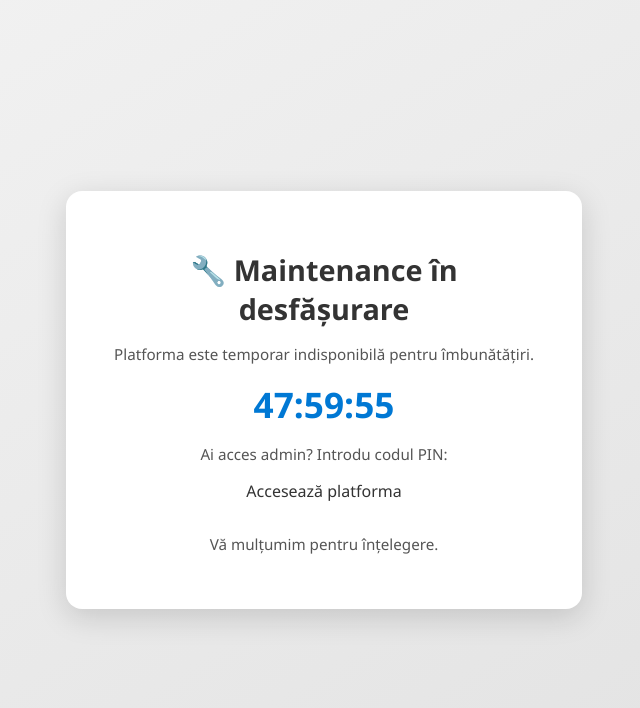
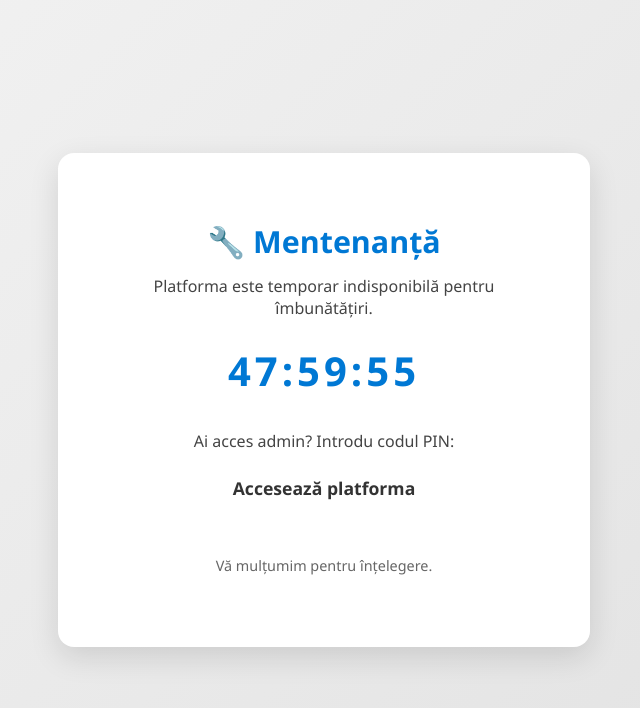
Before and after one commit to mrbogdi/crm, a plain HTML site: page index.html in a window 1280 px wide. Shown: the whole page, without its empty margins (316-956 px from the left). Drawn offline with Linux system fonts and the light colour scheme.

Commit message:
Update index.html

```diff
--- a/index.html
+++ b/index.html
@@ -9,69 +9,83 @@
     body {
       margin: 0;
       font-family: "Segoe UI", sans-serif;
-      background: linear-gradient(to bottom right, #f3f3f3, #e1e1e1);
+      background: linear-gradient(135deg, #f3f3f3 0%, #e1e1e1 100%);
       display: flex;
       justify-content: center;
       align-items: center;
       height: 100vh;
       color: #333;
     }
-
     #box {
       text-align: center;
       background: white;
-      padding: 2.5rem 3rem;
+      padding: 3rem 3.5rem;
       border-radius: 16px;
-      box-shadow: 0 8px 30px rgba(0, 0, 0, 0.15);
+      box-shadow: 0 10px 30px rgba(0,0,0,0.12);
       max-width: 420px;
       width: 100%;
+      user-select: none;
     }
-
     h1 {
-      font-size: 1.8rem;
-      margin-bottom: 1rem;
+      font-size: 1.9rem;
+      font-weight: 700;
+      margin-bottom: 0.8rem;
+      color: #0078d4;
     }
-
+    p {
+      font-size: 1rem;
+      color: #444;
+      margin: 0.2rem 0 1.5rem;
+    }
     #countdown {
-      font-size: 2.2rem;
+      font-size: 2.5rem;
+      font-weight: 700;
       color: #0078d4;
-      margin: 1rem 0;
+      margin: 1rem 0 2rem;
+      letter-spacing: 0.1em;
+      font-feature-settings: "tnum";
+    }
+    fluent-text-field {
+      width: 100%;
+      margin-bottom: 0.3rem;
+    }
+    fluent-button {
+      width: 100%;
       font-weight: 600;
+      font-size: 1.1rem;
+      padding: 0.7rem 0;
+      user-select: none;
     }
-
-    fluent-text-field {
-      margin-top: 1rem;
-      width: 100%;
-    }
-
-    fluent-button {
-      margin-top: 1rem;
-      width: 100%;
-    }
-
-    p {
-      font-size: 0.95rem;
-      color: #555;
+    #errorMsg {
+      font-size: 0.9rem;
+      color: #d13438;
+      min-height: 1.2rem;
+      margin-top: 0.3rem;
+      user-select: none;
     }
   </style>
 </head>
 <body>
-  <div id="box">
-    <h1>🔧 Maintenance în desfășurare</h1>
-    <p>Platforma este temporar indisponibilă pentru îmbunătățiri.</p>
-    <div id="countdown">48:00:00</div>
+  <div id="box" role="main" aria-labelledby="mainTitle" aria-describedby="desc">
+    <h1 id="mainTitle" tabindex="0">🔧 Mentenanță</h1>
+    <p id="desc">Platforma este temporar indisponibilă pentru îmbunătățiri.</p>
+    <div id="countdown" aria-live="polite" aria-atomic="true">48:00:00</div>
 
     <p>Ai acces admin? Introdu codul PIN:</p>
-    <fluent-text-field id="adminPin" type="password" placeholder="PIN admin"></fluent-text-field>
-    <fluent-button appearance="accent" onclick="tryAccess()">Accesează platforma</fluent-button>
+    <fluent-text-field id="adminPin" type="password" placeholder="PIN admin" aria-label="Introdu PIN admin" inputmode="numeric" maxlength="6" ></fluent-text-field>
+    <fluent-button appearance="accent" onclick="tryAccess()" aria-describedby="errorMsg">Accesează platforma</fluent-button>
+    <div id="errorMsg" role="alert" aria-live="assertive"></div>
 
-    <p style="margin-top: 2rem;">Vă mulțumim pentru înțelegere.</p>
+    <p style="margin-top: 2rem; font-size: 0.9rem; color: #666;">
+      Vă mulțumim pentru înțelegere.
+    </p>
   </div>
 
   <script>
-    // Countdown 48h
     let secondsLeft = 48 * 60 * 60;
     const countdownEl = document.getElementById("countdown");
+    const errorMsg = document.getElementById("errorMsg");
+    const pinField = document.getElementById("adminPin");
 
     function updateCountdown() {
       const h = String(Math.floor(secondsLeft / 3600)).padStart(2, '0');
@@ -80,20 +94,26 @@
       countdownEl.textContent = `${h}:${m}:${s}`;
       if (secondsLeft > 0) secondsLeft--;
     }
-
     setInterval(updateCountdown, 1000);
     updateCountdown();
 
-    // PIN check
     function tryAccess() {
-      const pin = document.getElementById("adminPin").value.trim();
-      const correctPin = "1234"; // Schimbă cu un PIN real și sigur
-      if (pin === correctPin) {
-        window.location.href = "main.html";
+      errorMsg.textContent = '';
+      const pin = pinField.value.trim();
+      if (pin === '4455') {
+        window.location.href = "maintenance.html";
       } else {
-        alert("PIN greșit!");
+        errorMsg.textContent = 'PIN greșit, încearcă din nou.';
+        pinField.focus();
       }
     }
+
+    // Enter key support
+    pinField.addEventListener('keydown', e => {
+      if(e.key === 'Enter') {
+        tryAccess();
+      }
+    });
   </script>
 </body>
 </html>
```
